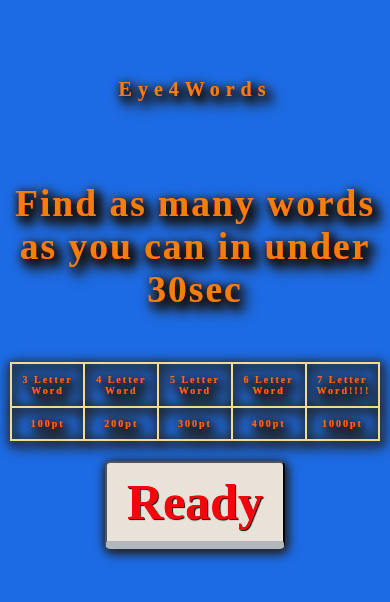
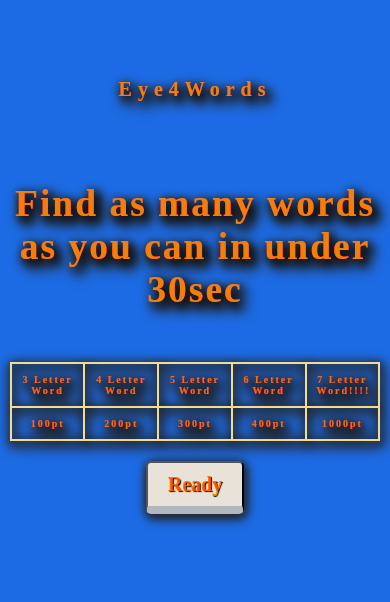
Before and after one commit to JohnJoseph2019/Eye4words, a React (Create React App) app: page / in a window 390 px wide. In both pictures the pointer is over the button "Ready". Shown: the top 602 px of the page. Built offline with nearby package versions, Linux system fonts and the light colour scheme; a web font is replaced by a local one.

Commit message:
Fix the button hover when in Iphone view

```diff
--- a/src/components/Homepage/Homepage.css
+++ b/src/components/Homepage/Homepage.css
@@ -38,6 +38,14 @@
   .ready{
     font-size: 20px;
   }
+  .ready:hover{
+  color: rgba(255, 140, 0, 0.817);
+  font-size: 20px;
+  }
+  .ready:active{
+  border-bottom-width: 4px;
+  transform: translateY(4px);
+  }
 }
 
 /* This is for the IPAD / orientation device*/
```
